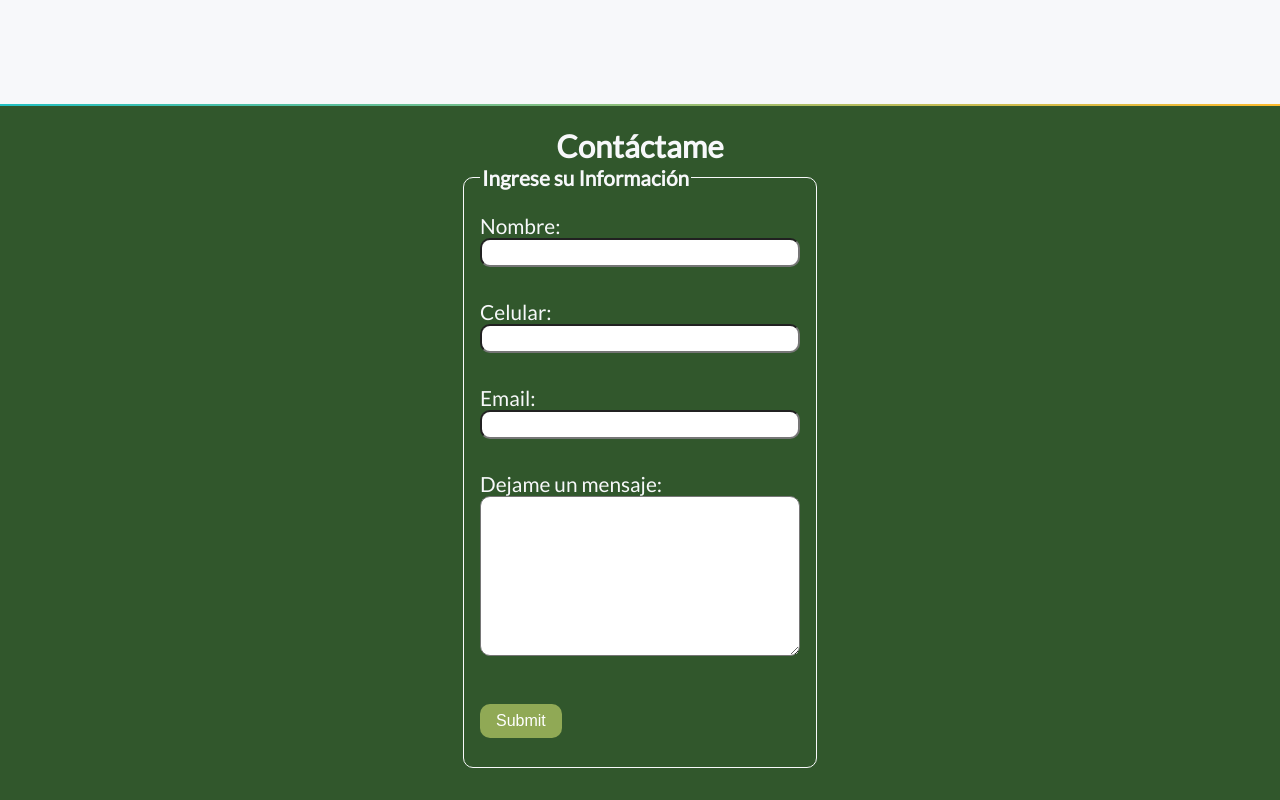
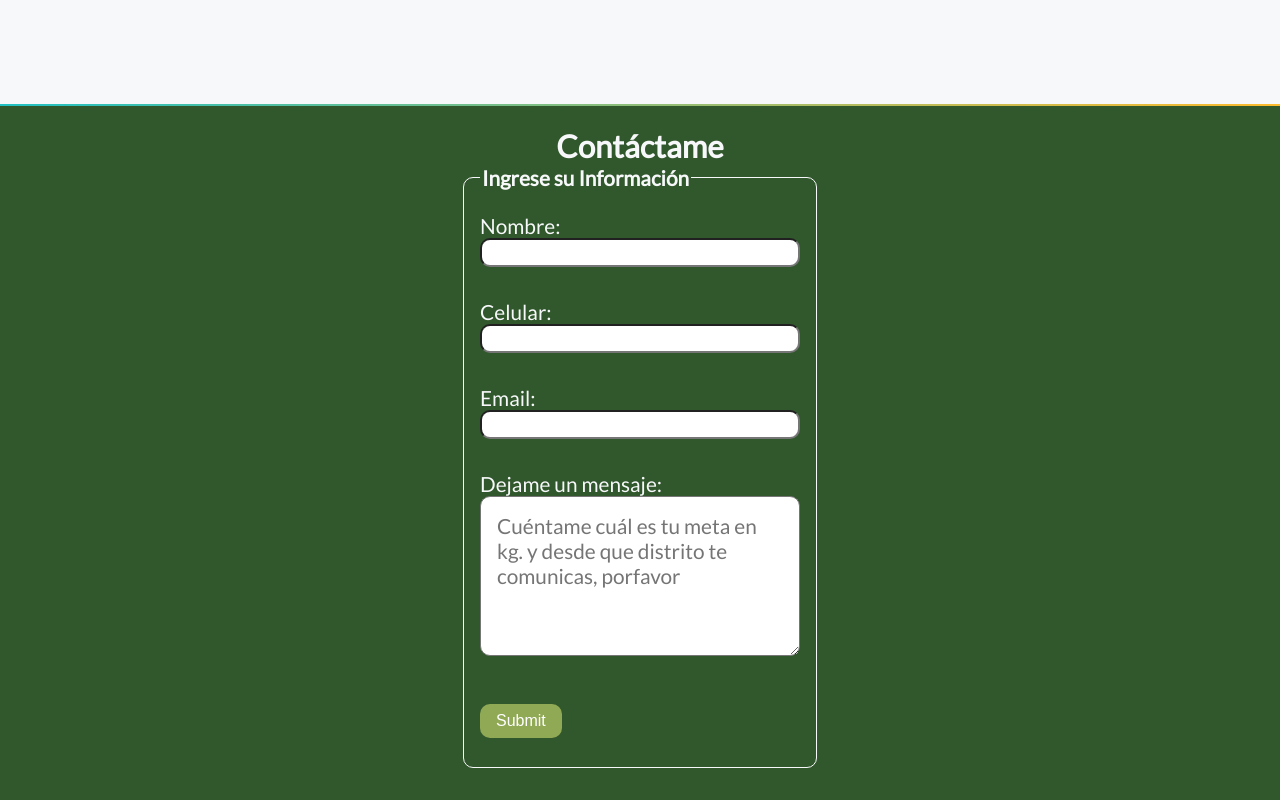
Before and after one commit to leurjim/josevallenas, a plain HTML site: page index.html in a window 1280 px wide. Shown: the part 3000-3800 px from the top of the page. Drawn offline with Linux system fonts and the light colour scheme.

Commit message:
arreglo de contacto

```diff
--- a/css/styles.css
+++ b/css/styles.css
@@ -111,8 +111,8 @@ img {
 }
 
 #contacto {
-    flex-basis: 57%;
-	margin-right: 10%;
+    max-width: 1200px;
+    margin: 0 auto;
 }
 
 #contacto h1 {
@@ -407,11 +407,6 @@ footer h2, p {
         grid-column: 6/11;
         grid-row: 1/2;
     }
-
-    #contacto {
-        max-width: 1200px;
-        margin: 0 auto;
-    }
 }
 
 @media (min-width: 850px) {
--- a/index.html
+++ b/index.html
@@ -116,7 +116,7 @@
 					<label for="mail">Email: </label>
 					<input type="email" id="mail" name="user_email">
                     <label for="msg">Dejame un mensaje: </label>
-					<textarea id="msg" name="user_message"></textarea>
+					<textarea id="msg" name="user_message" placeholder="Cuéntame cuál es tu meta en kg. y desde que distrito te comunicas, porfavor"></textarea>
 					<button type="submit">Submit</button>
                     <input type="hidden" name="_next" value="https://josevallenas.vercel.app/contact.html">
                     <input type="hidden" name="_captcha" value="false">
```
